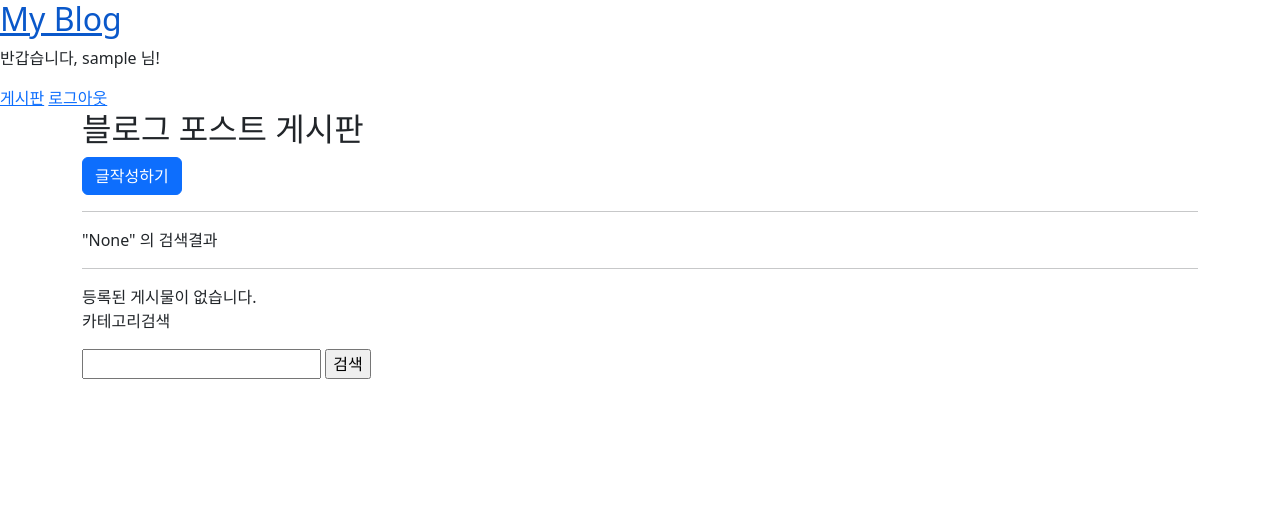
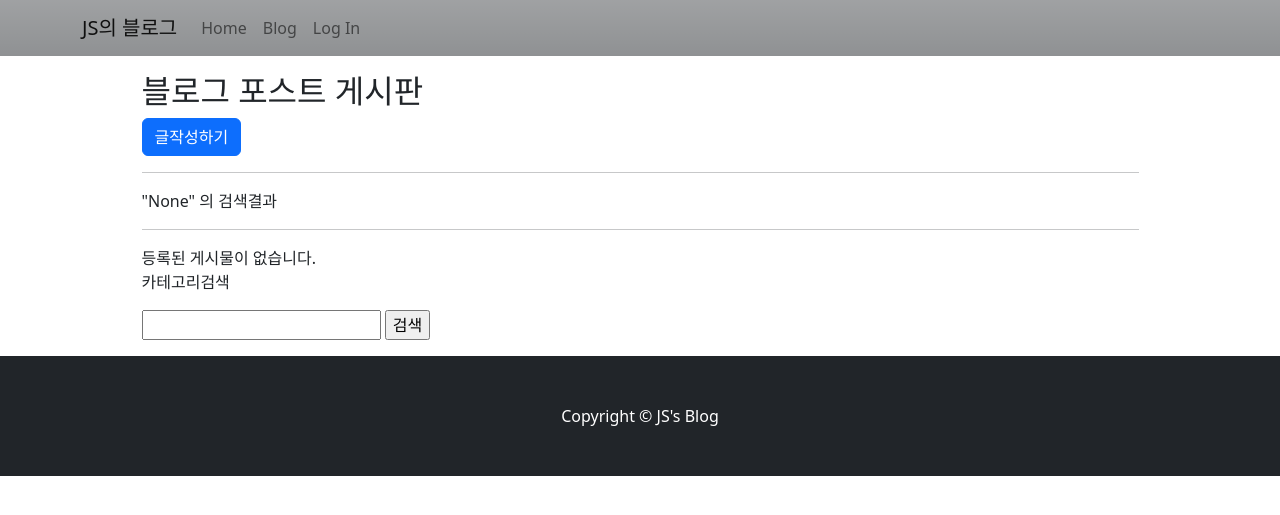
Before and after one commit to YuJinsoo/myBlog, a Django app: page /blog/search/None/ in a window 1280 px wide. Shown: the top 515 px of the page. Run offline with Django 4.2, Linux system fonts and the light colour scheme; the visitor is signed in with stand-in values (Sample User, id 1); data that the repository does not hold is empty.

Commit message:
navbar, footer 구현

```diff
--- a/templates/base.html
+++ b/templates/base.html
@@ -16,24 +16,23 @@
     </style>
 </head>
 <body>
-    <div class="header">
-        <h2><a href="/">My Blog</a></h2>
-        {% if user.is_authenticated %}
-        <div class="header-click">
-            <p>반갑습니다, {{ user.username }} 님!</p>
-            <a href="{% url 'blog:list' %}">게시판</a>
-            <a href="{% url 'user:logout' %}" type="button">로그아웃</a>
+    {% include 'navbar.html' %}
+    <div class="container">
+        <div class="row my-3 justify-content-center">
+            <div class="col-md-10 col-lg-11" id="main-area">
+                <!--                post detail 과 list가 메인영역 제외하고
+                동일한 디자인으로 할 것이므로 메인영역만 빼고 base.html로 모듈화 한 것-->
+                {% block content %}
+                {% endblock %}
+            </div>
         </div>
-        {% else %}
-        <div class="header-click">
-            <a href="{% url 'blog:list' %}">게시판</a>
-            <a href="{% url 'user:login' %}">로그인</a>
-            <a href="{% url 'user:register' %}">회원가입</a>
-        </div>
-        {% endif %}
-      </div>
-    {% block content %}
-    {% endblock %}
+
+    </div>
+
+
+
+
+    {% include 'footer.html' %}
 
     {% block script %}
     {% endblock %}
--- /dev/null
+++ b/templates/footer.html
@@ -0,0 +1,6 @@
+<!-- Footer-->
+<footer class="py-5 bg-dark">
+    <div class="container">
+      <p class="m-0 text-center text-white">Copyright &copy; JS's Blog</p>
+    </div>
+  </footer>
--- /dev/null
+++ b/templates/navbar.html
@@ -0,0 +1,23 @@
+<nav class="navbar navbar-expand-lg navbar-light bg-dark bg-gradient" style="--bs-bg-opacity: .5;">
+    <div class="container">
+        <a class="navbar-brand" href="/">JS의 블로그</a>
+        <button class="navbar-toggler" type="button" data-bs-toggle="collapse" data-bs-target="#navbarNavDropdown" aria-controls="navbarNavDropdown" aria-expanded="false" aria-label="Toggle navigation">
+            <span class="navbar-toggler-icon"></span>
+        </button>
+        <div class="collapse navbar-collapse" id="navbarNavDropdown">
+            <ul class="navbar-nav">
+                <li class="nav-item active">
+                <a class="nav-link" href="/">Home</a>
+                </li>
+                <li class="nav-item">
+                <a class="nav-link" href="{% url 'blog:list' %}">Blog</a>
+                </li>
+            </ul>
+            <ul class="navbar-nav ml-auto">
+                <li class="nav-item">
+                <a class="nav-link" href="{% url 'user:login' %}" data-toggle="modal" data-target="#loginModal">Log In</a>
+                </li>
+            </ul>
+        </div>
+    </div>
+</nav>
```
